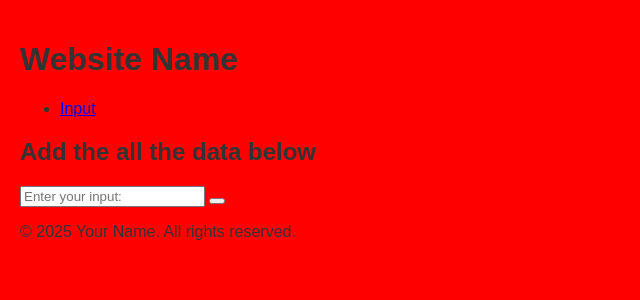
After one commit to ImNotJahan/Emberhacks2025, a Flask app: template templates/index.html in a window 1280 px wide. The commit adds this page. Shown: the top 300 px of the page, without its empty margins (0-640 px from the left). Run offline with Flask 3, Linux system fonts and the light colour scheme; the template is opened without the code that fills it, so the values that code supplies are empty.

Commit message:
Server gets, stores and snets the data back
Python and JS and html are connected to work with data

```diff
--- a/WebSideFront/script.js
+++ /dev/null
@@ -1 +0,0 @@
-console.log("Website loaded!");
--- /dev/null
+++ b/app.py
@@ -0,0 +1,24 @@
+from flask import Flask, render_template, request, jsonify
+app = Flask(__name__)
+
+@app.route("/")
+def home():
+    return render_template("index.html")
+
+"""
+@app.route("/submit", methods=["POST"])
+def submit():
+    # Get data from the form
+    input = request.form.get("input")
+    # Do something with it (store, process, etc.)
+    return render_template("index.html", text=input)
+"""
+
+@app.route("/send", methods=["POST"])
+def send():
+    data = request.get_json()
+    text = data.get("text", "")
+    print(text)
+    return jsonify({"message": f"Answer: {text}"})
+
+#python -m flask run
--- /dev/null
+++ b/static/script.js
@@ -0,0 +1,16 @@
+document.getElementById("Btn_input").addEventListener("click", async () => {
+  const input = document.getElementById("input").value;
+
+  // send to Flask backend via POST
+  const response = await fetch("/send", {
+    method: "POST",
+    headers: { "Content-Type": "application/json" },
+    body: JSON.stringify({ text: input })
+  });
+
+  // get JSON reply
+  const data = await response.json();
+
+  // show result
+  document.getElementById("responseText").textContent = data.message;
+});
--- a/WebSideFront/styles.css
+++ b/static/styles.css
@@ -1,6 +1,6 @@
 body {
   font-family: Arial, sans-serif;
-  background-color: #f8f8f8;
+  background-color: #ff0000;
   color: #333;
   margin: 0;
   padding: 20px;
--- /dev/null
+++ b/templates/index.html
@@ -0,0 +1,42 @@
+<!DOCTYPE html>
+<html lang="en">
+<head>
+  <meta charset="UTF-8" />
+  <meta name="viewport" content="width=device-width, initial-scale=1.0" />
+  <meta name="description" content="A brief description of your webpage" />
+  <title>Page Title</title>
+
+  <link rel="stylesheet" href="styles.css" />
+
+  <link rel="icon" href="favicon.ico" type="image/x-icon" />
+
+
+</head>
+
+<body>
+
+  <header>
+    <h1>Website Name</h1>
+    <nav>
+      <ul>
+        <li><a href="#inputs">Input</a></li>
+      </ul>
+    </nav>
+  </header>
+
+  <main>
+    <section id="inputs">
+      <h2>Add the all the data below</h2>
+      <input type="text" id = "input" name="input_t" placeholder="Enter your input:">
+      <button type = "submit" id="Btn_input">
+    </section>
+    <p id="responseText"></p>
+  </main>
+
+  <footer>
+    <p>&copy; 2025 Your Name. All rights reserved.</p>
+  </footer>
+
+  <script src="{{ url_for('static', filename='script.js') }}"></script>
+</body>
+</html>
```
Also changed, not shown: WebSideFront/index.html (deleted, +0 -60 lines), Main.py (deleted).
